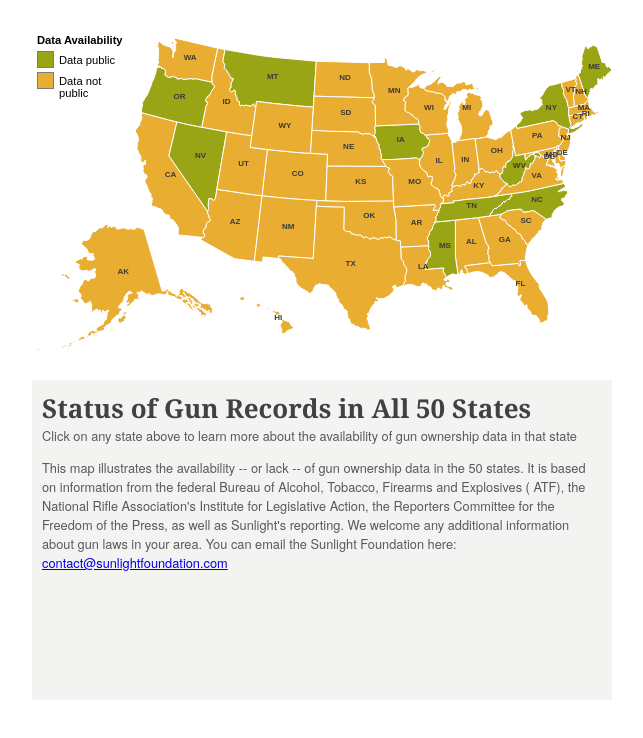
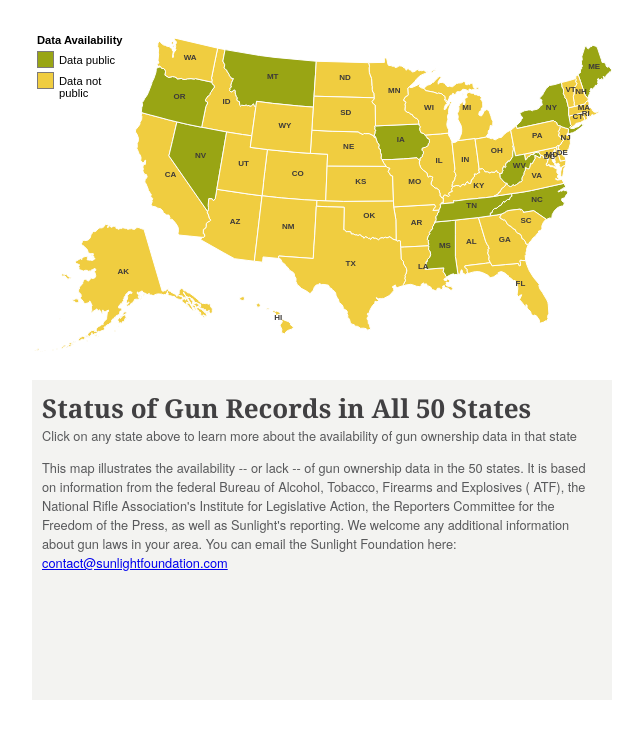
Before and after one commit to sunlightlabs/mapping-gun-records, a plain HTML site: page index.html in a window 1280 px wide. Shown: the whole page, without its empty margins (318-961 px from the left). Drawn offline with Linux system fonts and the light colour scheme.

Commit message:
fixed colors for color blindness

```diff
--- a/style.css
+++ b/style.css
@@ -231,8 +231,8 @@
 }
 
 .publicNo {
-    fill: rgb(232, 173, 49);
-    background-color: rgb(232, 173, 49);
+    fill: rgb(240, 205, 64);
+    background-color: rgb(240, 205, 64);
 }
 
 /*.Greens .q0-6 {
```
